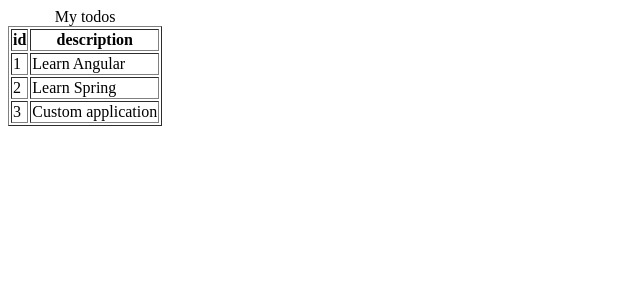
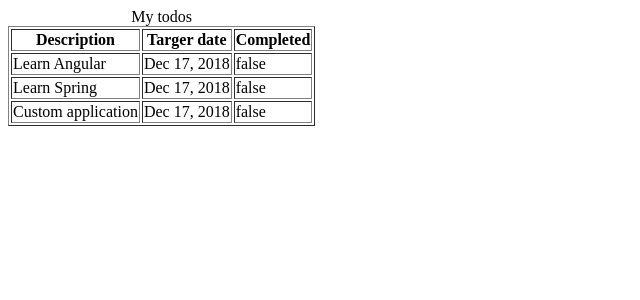
Before and after one commit to igorkol1/ToDo, an Angular app in the folder frontend/todo/: page /todos in a window 1280 px wide. Shown: the top 300 px of the page, without its empty margins (0-640 px from the left). Built offline with nearby package versions, Linux system fonts and the light colour scheme.

Commit message:
Add todos list to todos component

```diff
--- a/frontend/todo/src/app/list-todos/list-todos.component.html
+++ b/frontend/todo/src/app/list-todos/list-todos.component.html
@@ -2,14 +2,16 @@
   <caption>My todos</caption>
   <thead>
     <tr>
-      <th>id</th>
-      <th>description</th>
+      <th>Description</th>
+      <th>Targer date</th>
+      <th>Completed</th>
     </tr>
   </thead>
   <tbody>
     <tr *ngFor="let todo of todos">
-      <td>{{todo.id}}</td>
       <td>{{todo.description}}</td>
+      <td>{{todo.targetDate | date}}</td>
+      <td>{{todo.completed}}</td>
     </tr>
   </tbody>
 </table>
--- a/frontend/todo/src/app/list-todos/list-todos.component.ts
+++ b/frontend/todo/src/app/list-todos/list-todos.component.ts
@@ -1,4 +1,14 @@
 import { Component, OnInit } from '@angular/core';
+
+export class Todo {
+  constructor(
+    public id: number,
+    public description: string,
+    public completed: boolean,
+    public targetDate: Date
+  ){
+  }
+}
 
 @Component({
   selector: 'app-list-todos',
@@ -8,9 +18,9 @@ import { Component, OnInit } from '@angular/core';
 export class ListTodosComponent implements OnInit {
 
   todos = [
-    {id : 1,description : 'Learn Angular'},
-    {id : 2,description : 'Learn Spring'},
-    {id : 3,description : 'Custom application'}
+    new Todo(1,'Learn Angular',false,new Date()),
+    new Todo(2,'Learn Spring',false,new Date()),
+    new Todo(3,'Custom application',false,new Date()),
   ]
 
   // todo = {
--- a/frontend/todo/src/app/welcome/welcome.component.html
+++ b/frontend/todo/src/app/welcome/welcome.component.html
@@ -1 +1,7 @@
-{{message}}
+<div>
+  {{message}}
+</div>
+
+<div>
+  Manage your todos <a routerLink="/todos">here</a>
+</div>
```
